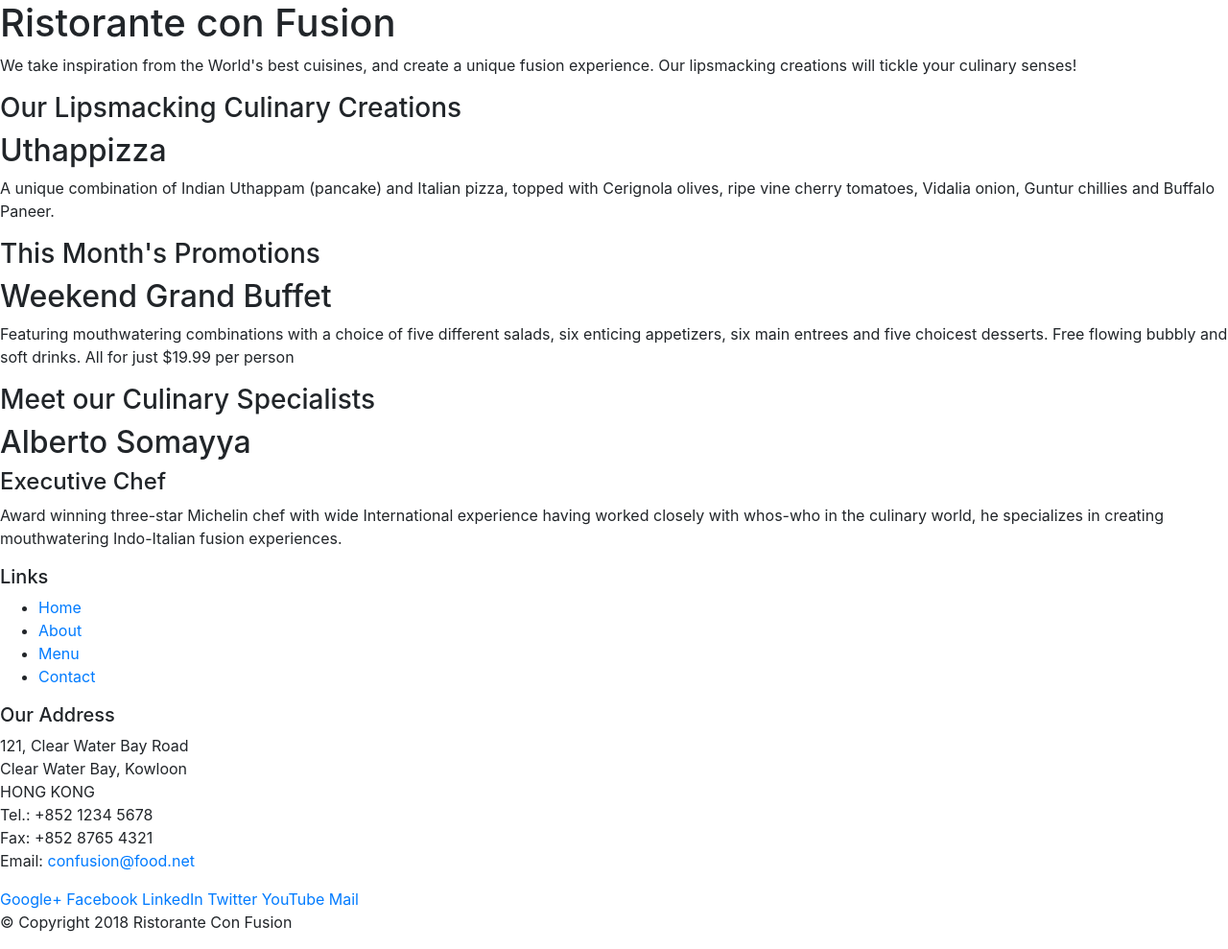
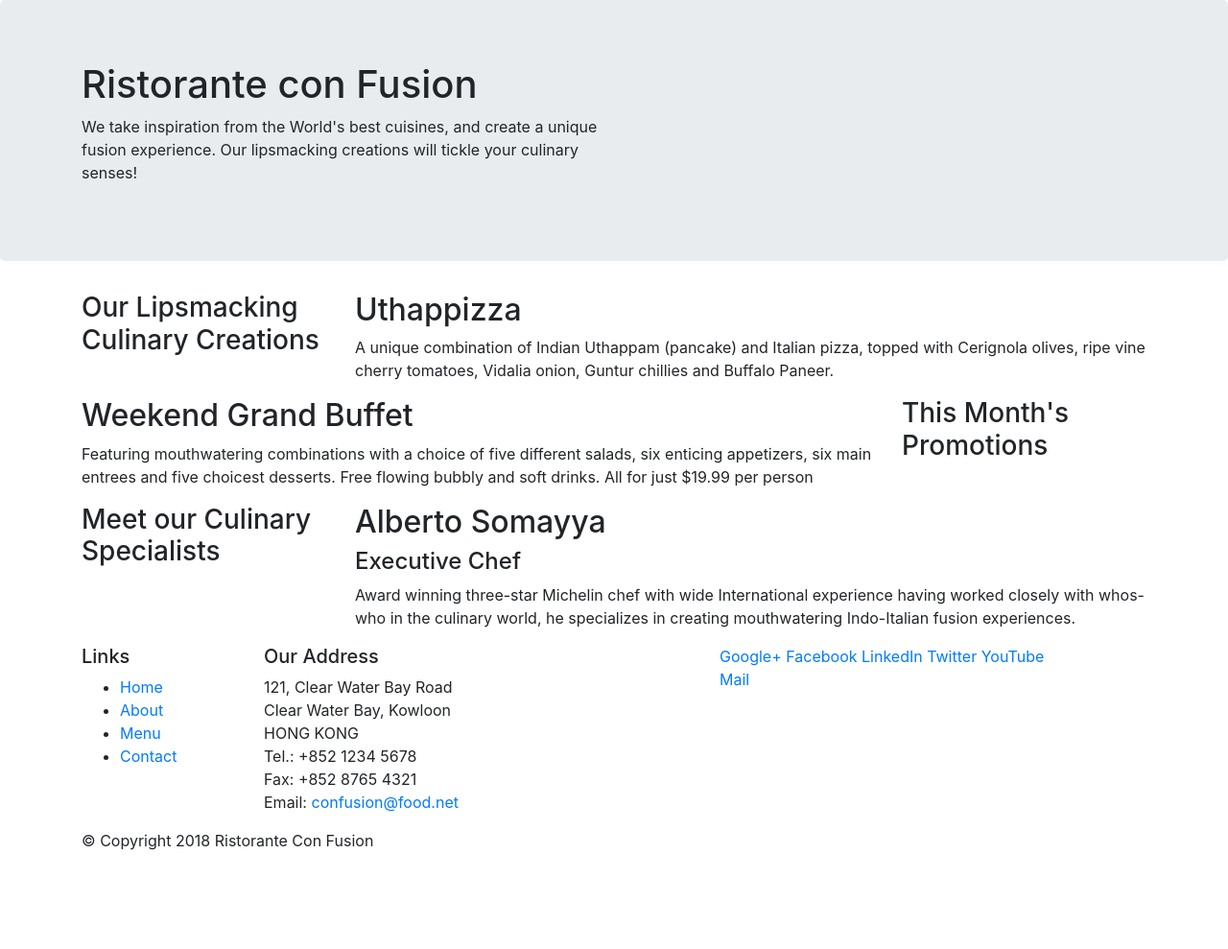
Before and after one commit to onurgurkangultekin/confusion, a website: page index.html in a window 1280 px wide. Shown: the whole page at 96% size. After the commit the page ends 904 px from the top, so only its background shows below. Drawn offline with nearby package versions, Linux system fonts and the light colour scheme.

Commit message:
bootstrap part 1

```diff
--- a/index.html
+++ b/index.html
@@ -10,51 +10,47 @@
 </head>
 
 <body>
-
-    <header>
-        <div>
-            <div>
-                <div>
+    <header class="jumbotron">
+        <div class="container">
+            <div class="row">
+                <div class="col-12 col-sm-6">
                     <h1>Ristorante con Fusion</h1>
                     <p>We take inspiration from the World's best cuisines, and create a unique fusion experience. Our
                         lipsmacking creations will tickle your culinary senses!</p>
                 </div>
-                <div>
+                <div class="col-12 col-sm">
                 </div>
             </div>
         </div>
     </header>
 
-    <div>
-        <div>
-            <div>
+    <div class="container">
+        <div class="row">
+            <div class="col-12 col-sm-4 col-md-3">
                 <h3>Our Lipsmacking Culinary Creations</h3>
             </div>
-            <div>
+            <div class="col-12 col-sm col-md">
                 <h2>Uthappizza</h2>
                 <p>A unique combination of Indian Uthappam (pancake) and Italian pizza, topped with Cerignola olives,
                     ripe vine cherry tomatoes, Vidalia onion, Guntur chillies and Buffalo Paneer.</p>
             </div>
         </div>
-
-
-        <div>
-            <div>
+        <div class="row">
+            <div class="col-12 col-sm-4 col-md-3 order-sm-last">
                 <h3>This Month's Promotions</h3>
             </div>
-            <div>
+            <div class="col-12 col-sm col-md order-sm-first" >
                 <h2>Weekend Grand Buffet</h2>
                 <p>Featuring mouthwatering combinations with a choice of five different salads, six enticing appetizers,
                     six main entrees and five choicest desserts. Free flowing bubbly and soft drinks. All for just
                     $19.99 per person </p>
             </div>
         </div>
-
-        <div>
-            <div>
+        <div class="row">
+            <div class="col-12 col-sm-4 col-md-3">
                 <h3>Meet our Culinary Specialists</h3>
             </div>
-            <div>
+            <div class="col-12 col-sm col-md">
                 <h2>Alberto Somayya</h2>
                 <h4>Executive Chef</h4>
                 <p>Award winning three-star Michelin chef with wide International experience having worked closely with
@@ -65,9 +61,9 @@
     </div>
 
     <footer>
-        <div>
-            <div>
-                <div>
+        <div class="container">
+            <div class="row">
+                <div class="col-4 col-sm-2">
                     <h5>Links</h5>
                     <ul>
                         <li><a href="#">Home</a></li>
@@ -76,7 +72,7 @@
                         <li><a href="#">Contact</a></li>
                     </ul>
                 </div>
-                <div>
+                <div class="col-7 col-sm-5">
                     <h5>Our Address</h5>
                     <address>
                         121, Clear Water Bay Road<br>
@@ -87,7 +83,7 @@
                         Email: <a href="mailto:confusion@food.net">confusion@food.net</a>
                     </address>
                 </div>
-                <div>
+                <div class="col-12 col-sm-4">
                     <div>
                         <a href="http://google.com/+">Google+</a>
                         <a href="http://www.facebook.com/profile.php?id=">Facebook</a>
@@ -98,8 +94,8 @@
                     </div>
                 </div>
             </div>
-            <div>
-                <div>
+            <div class="row">
+                <div class="col-auto">
                     <p>© Copyright 2018 Ristorante Con Fusion</p>
                 </div>
             </div>
```
